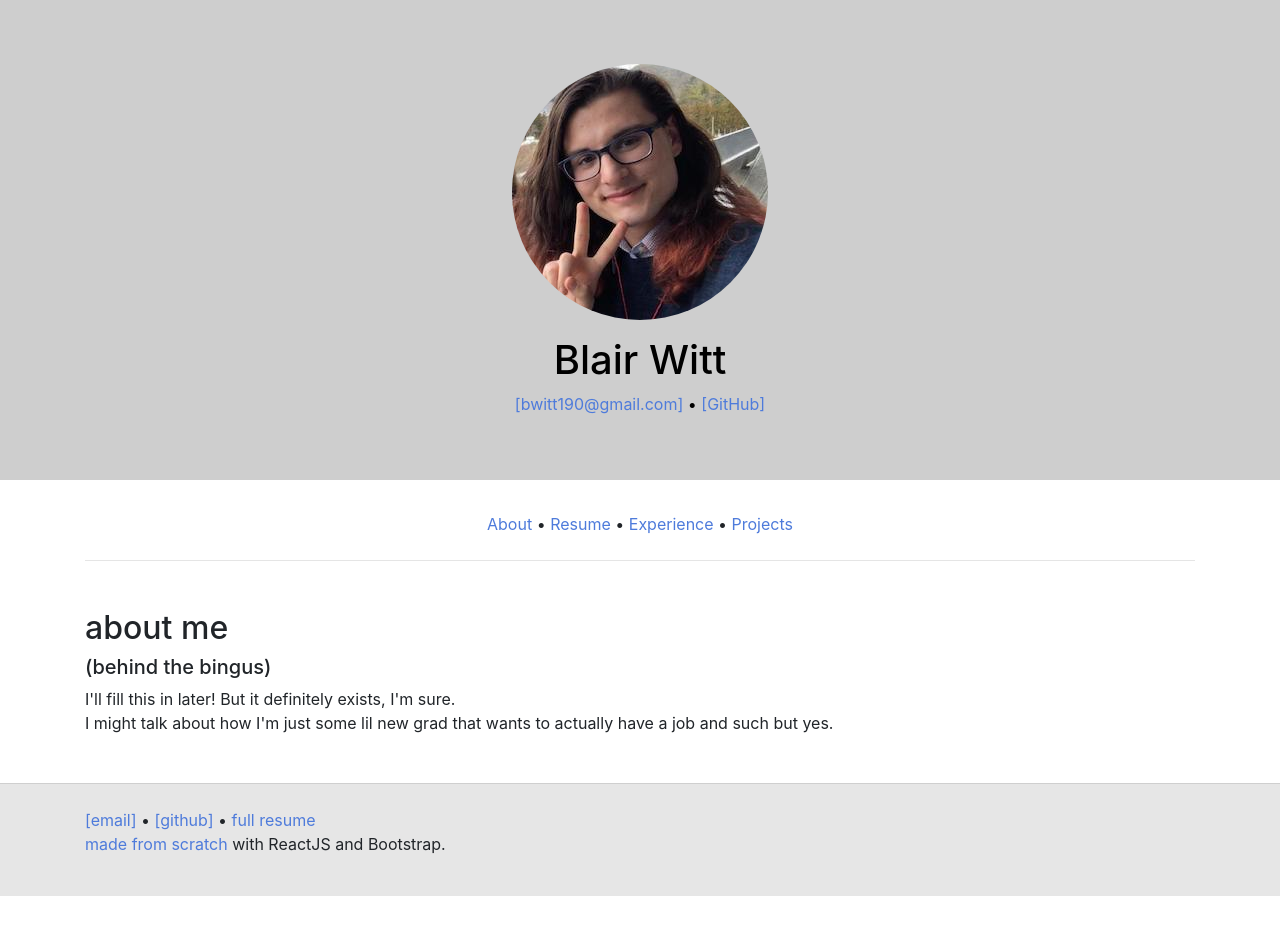
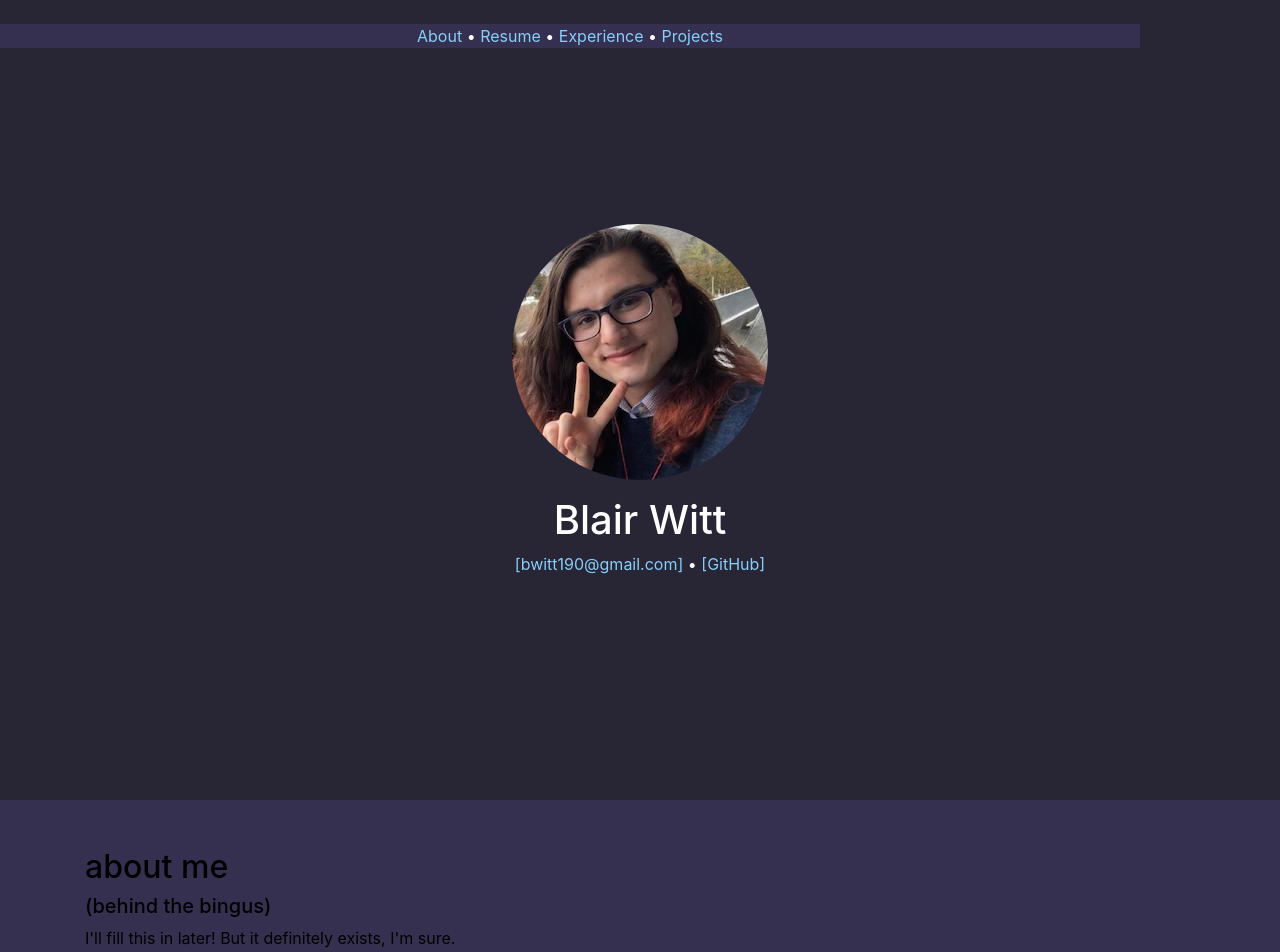
Before and after one commit to bwitt19/me, a React (Create React App) app: page / in a window 1280 px wide. Shown: the top 952 px of the page. Before the commit the page ends 896 px from the top, so only its background shows below. Built offline with nearby package versions, Linux system fonts and the light colour scheme.

Commit message:
Added more site styling

```diff
--- a/src/App.css
+++ b/src/App.css
@@ -1,17 +1,3 @@
-.App {
-  text-align: center;
-}
-
-.App-logo {
-  height: 40vmin;
-  pointer-events: none;
-}
-
-@media (prefers-reduced-motion: no-preference) {
-  .App-logo {
-    animation: App-logo-spin infinite 20s linear;
-  }
-}
 
 .App-header {
   background-color: #282c34;
@@ -24,37 +10,71 @@
   color: white;
 }
 
-.App-link {
-  color: #61dafb;
-}
-
-@keyframes App-logo-spin {
-  from {
-    transform: rotate(0deg);
-  }
-  to {
-    transform: rotate(360deg);
-  }
-}
-
-
-
-
-.jumbotron {
-  text-align: center;
-  background-color: rgb(206, 206, 206);
+body {
+  background-color: rgb(54, 48, 80);
   color: black;
 }
 
-#navbar {
-  text-align: center;
+.App {
+  background-color: rgb(54, 48, 80);
+  color: black;
 }
 
-.footer {
-  background-color: rgb(230, 230, 230);
-  text-align: left;
+.main {
+  padding-top: 1em;
 }
 
 a {
   color: #4e7bdb;
 }
+
+hr {
+  border-top: 1px solid black;
+}
+
+.jumbotron-fluid {
+  background-color: rgb(40, 37, 53);
+  color: white;
+  text-align: center;
+  margin-bottom: 0;
+  display: flex;
+  flex-direction: column;
+  align-items: center;
+  justify-content: center;
+  min-height: 100vh;
+}
+
+.jumbotron a {
+  color: lightskyblue;
+}
+
+#navbar {
+  text-align: center;
+  background-color: rgb(54, 48, 80);
+  color: white;
+  position: fixed;
+  top: 0;
+}
+
+#navbar a {
+  color: lightskyblue;
+}
+
+.contents {
+  background-color: rgb(230, 230, 230);
+  color: rgb(36, 36, 36);
+}
+
+#about hr {
+  border-top: 0px solid rgba(230, 230, 230, 0)
+}
+
+.footer {
+  text-align: left;
+  background-color: rgb(54, 48, 80);
+  color: white;
+}
+
+.footer a {
+  color: lightskyblue;
+}
```
